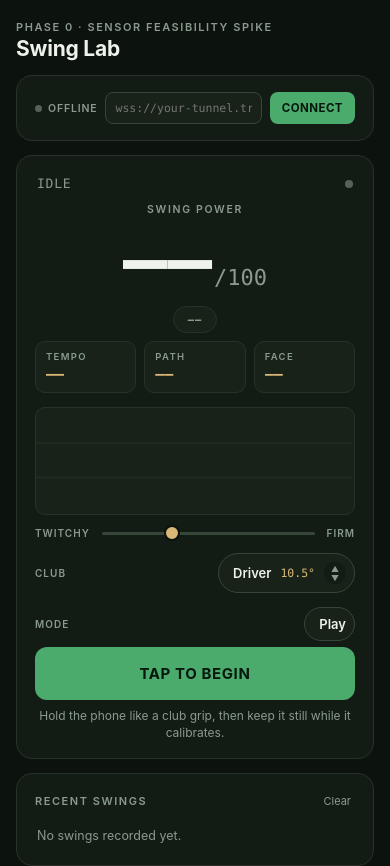
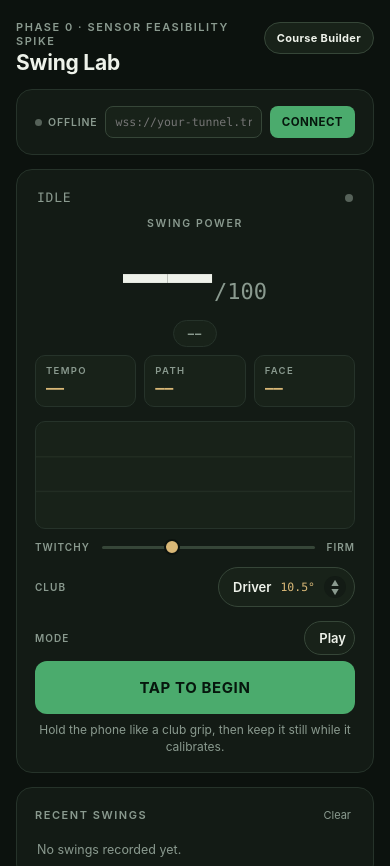
Before and after one commit to Jeanre-debug/swing-lab, a website: page index.html in a window 390 px wide. Shown: the top 866 px of the page. Drawn offline with Linux system fonts and the light colour scheme.

Commit message:
Add course builder link on the phone page, show hole par on the laptop
index.html: a 'Course Builder' pill next to the title, linking to
builder.html.

course.html: par now shown in the minimap panel header (Hole · Par N),
pulled from the loaded course's saved par, defaulting to 4 for the
Phase 1 hardcoded hole which doesn't have one of its own.

```diff
--- a/index.html
+++ b/index.html
@@ -58,6 +58,24 @@
     letter-spacing: -0.01em;
     text-wrap: balance;
   }
+
+  .header-row { display: flex; align-items: flex-start; justify-content: space-between; gap: 10px; }
+  .builder-link {
+    flex-shrink: 0;
+    appearance: none;
+    text-decoration: none;
+    border: 1px solid var(--line-strong);
+    background: var(--panel-raised);
+    color: var(--paper);
+    font-family: var(--sans);
+    font-size: 11px;
+    font-weight: 700;
+    letter-spacing: 0.03em;
+    padding: 8px 12px;
+    border-radius: 999px;
+    margin-top: 2px;
+  }
+  .builder-link:focus-visible { outline: 2px solid var(--sand); }
 
   .warning {
     display: none;
@@ -491,9 +509,12 @@
 </style>
 
 <div class="console">
-  <div>
-    <div class="eyebrow">Phase 0 · Sensor Feasibility Spike</div>
-    <h1>Swing Lab</h1>
+  <div class="header-row">
+    <div>
+      <div class="eyebrow">Phase 0 · Sensor Feasibility Spike</div>
+      <h1>Swing Lab</h1>
+    </div>
+    <a class="builder-link" href="builder.html">Course Builder</a>
   </div>
 
   <div class="warning" id="warning"></div>
```
Also changed, not shown: course.html (+2 -1 lines).
